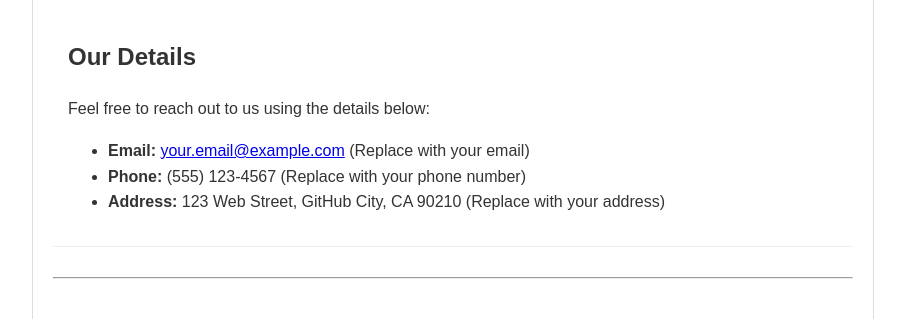
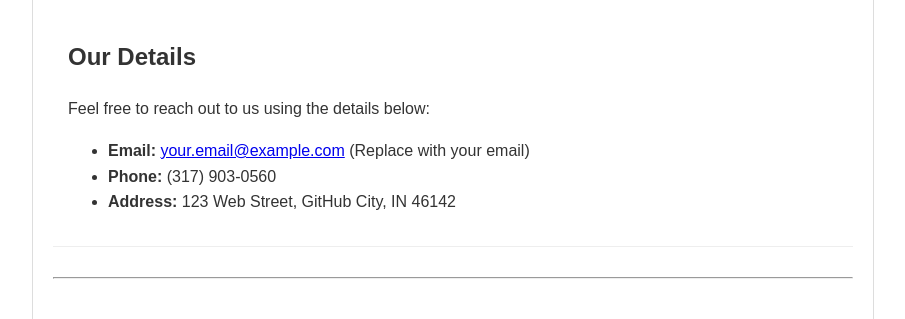
Before and after one commit to MattStecc/PBL-0-ContactInfo, a plain HTML site: page index.html in a window 1280 px wide. Shown: the part 752-1071 px from the top of the page, without its empty margins (187-1092 px from the left). Drawn offline with Linux system fonts and the light colour scheme.

Commit message:
Update contact details in index.html

```diff
--- a/index.html
+++ b/index.html
@@ -97,9 +97,9 @@
         <h2>Our Details</h2>
         <p>Feel free to reach out to us using the details below:</p>
         <ul>
-            <li><strong>Email:</strong> <a href="mailto:your.email@example.com">your.email@example.com</a> (Replace with your email)</li>
-            <li><strong>Phone:</strong> (555) 123-4567 (Replace with your phone number)</li>
-            <li><strong>Address:</strong> 123 Web Street, GitHub City, CA 90210 (Replace with your address)</li>
+            <li><strong>Email:</strong> <a href="mailto:matthew.steckman@bsu.edu">your.email@example.com</a> (Replace with your email)</li>
+            <li><strong>Phone:</strong> (317) 903-0560</li>
+            <li><strong>Address:</strong> 123 Web Street, GitHub City, IN 46142 </li>
         </ul>
     </div>
 
```
